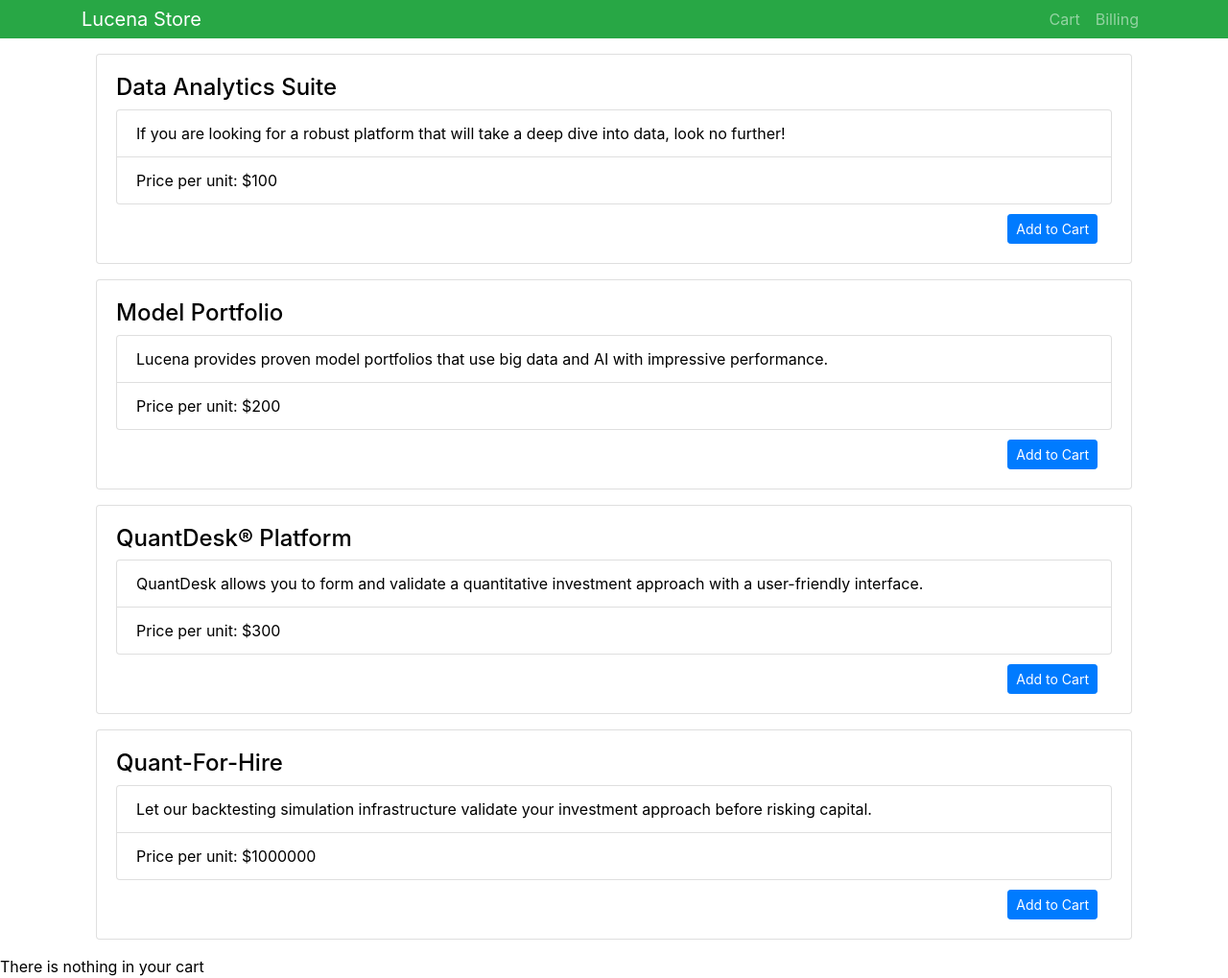
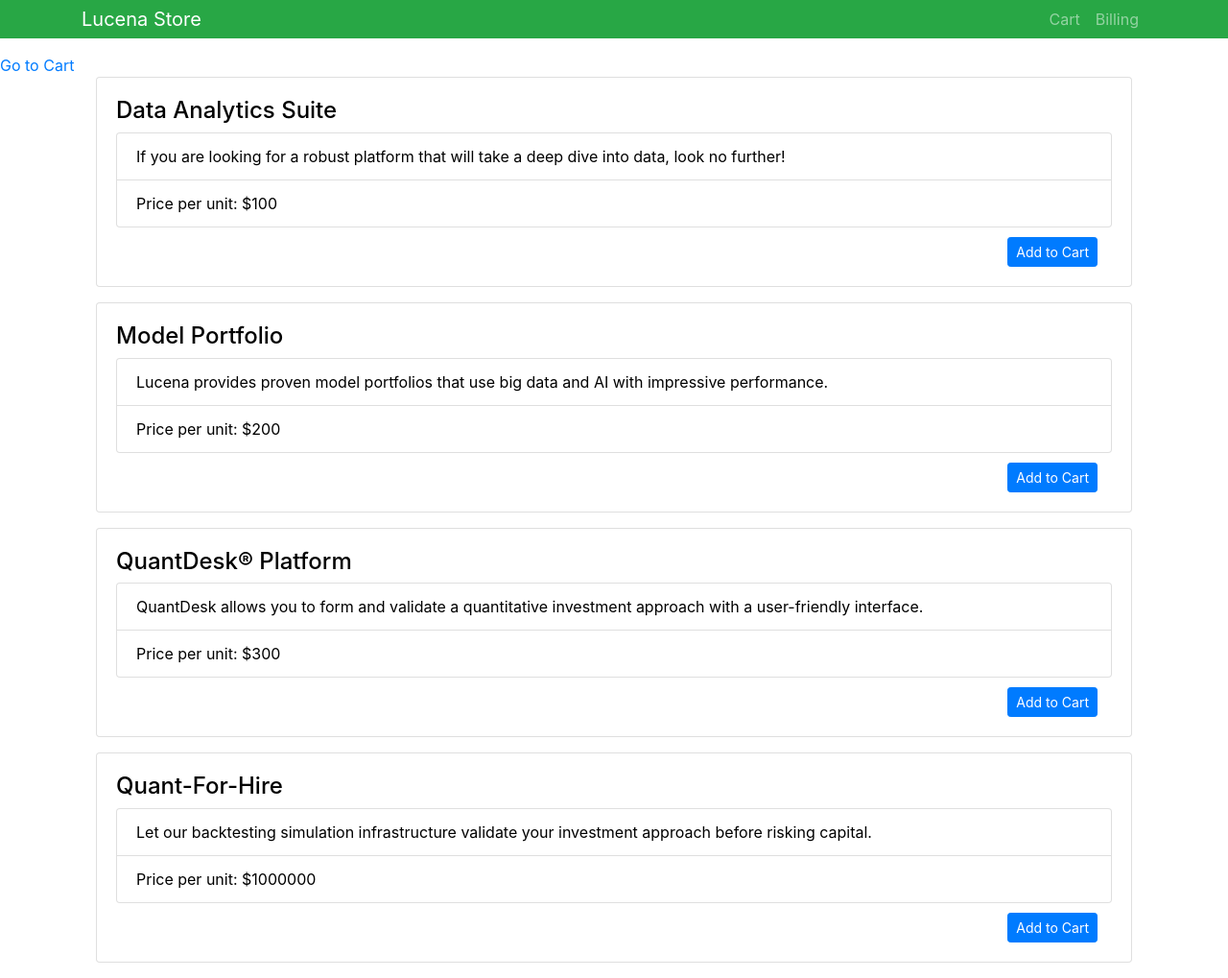
Before and after one commit to vertigojones/lucena-store-app, a React (Create React App) app: page / in a window 1280 px wide. Shown: the whole page at 96% size. Built offline with nearby package versions, Linux system fonts and the light colour scheme.

Commit message:
added README

```diff
--- a/package.json
+++ b/package.json
@@ -3,6 +3,7 @@
   "version": "0.1.0",
   "private": true,
   "dependencies": {
+    "axios": "^0.18.0",
     "bootstrap": "^4.3.0",
     "react": "^16.8.1",
     "react-dom": "^16.8.1",
--- a/src/App.js
+++ b/src/App.js
@@ -5,7 +5,7 @@
 
 import NavBar from "./static-components/NavBar";
 
-import Marketplace from "./pages/marketplace-page/Marketplace";
+import Home from "./pages/marketplace-page/Home";
 import Cart from "./pages/cart-page/Cart";
 import Billing from "./pages/billing-page/Billing";
 
@@ -17,7 +17,7 @@
         <Router>
           <div>
             <Switch>
-              <Route exact path={"/"} component={Marketplace} />
+              <Route exact path={"/"} component={Home} />
               <Route exact path={"/cart"} component={Cart} />
               <Route exact path={"/billing"} component={Billing} />
             </Switch>
--- a/src/pages/cart-page/Cart.js
+++ b/src/pages/cart-page/Cart.js
@@ -8,9 +8,13 @@
   };
 
   componentDidMount() {
-    console.log(this.props);
+    this.getAllCartItems();
     this.calculateCartTotal();
   }
+
+  getAllCartItems = () => {
+    console.log(this.props.cartItems);
+  };
 
   calculateCartTotal = () => {
     if (this.state.cartItems.length > 0) {
--- /dev/null
+++ b/src/pages/marketplace-page/Home.js
@@ -0,0 +1,66 @@
+import React, { Component } from "react";
+import Marketplace from "./Marketplace";
+
+export class Home extends Component {
+  state = {
+    marketplaceItems: [
+      {
+        id: 1,
+        name: "Data Analytics Suite",
+        description:
+          "If you are looking for a robust platform that will take a deep dive into data, look no further!",
+        price: 100,
+        quantity: 1
+      },
+
+      {
+        id: 2,
+        name: "Model Portfolio",
+        description:
+          "Lucena provides proven model portfolios that use big data and AI with impressive performance.",
+        price: 200,
+        quantity: 1
+      },
+
+      {
+        id: 3,
+        name: "QuantDesk® Platform",
+        description:
+          "QuantDesk allows you to form and validate a quantitative investment approach with a user-friendly interface.",
+        price: 300,
+        quantity: 1
+      },
+
+      {
+        id: 4,
+        name: "Quant-For-Hire",
+        description:
+          "Let our backtesting simulation infrastructure validate your investment approach before risking capital.",
+        price: 1000000,
+        quantity: 1
+      }
+    ],
+
+    cartItems: []
+  };
+
+  addItem = id => {
+    const { marketplaceItems } = this.state;
+    // clone the state array of items in cart
+    const cartItems = [...this.state.cartItems];
+    // push the selected marketplace items to the new array with associated id and update state array
+    cartItems.push(marketplaceItems[id]);
+    this.setState({ cartItems });
+  };
+
+  render() {
+    return (
+      <Marketplace
+        marketplaceItems={this.state.marketplaceItems}
+        addToCartHandler={this.addItem}
+      />
+    );
+  }
+}
+
+export default Home;
--- a/src/pages/marketplace-page/Marketplace.js
+++ b/src/pages/marketplace-page/Marketplace.js
@@ -1,81 +1,26 @@
 import React, { Component } from "react";
+import { Link } from "react-router-dom";
+
 import MarketplaceItem from "./MarketplaceItem";
-import Cart from "../cart-page/Cart";
 
 export default class Marketplace extends Component {
-  state = {
-    marketplaceItems: [
-      {
-        id: 1,
-        name: "Data Analytics Suite",
-        description:
-          "If you are looking for a robust platform that will take a deep dive into data, look no further!",
-        price: 100,
-        quantity: 1
-      },
-
-      {
-        id: 2,
-        name: "Model Portfolio",
-        description:
-          "Lucena provides proven model portfolios that use big data and AI with impressive performance.",
-        price: 200,
-        quantity: 1
-      },
-
-      {
-        id: 3,
-        name: "QuantDesk® Platform",
-        description:
-          "QuantDesk allows you to form and validate a quantitative investment approach with a user-friendly interface.",
-        price: 300,
-        quantity: 1
-      },
-
-      {
-        id: 4,
-        name: "Quant-For-Hire",
-        description:
-          "Let our backtesting simulation infrastructure validate your investment approach before risking capital.",
-        price: 1000000,
-        quantity: 1
-      }
-    ],
-
-    cartItems: []
-  };
-
-  componentDidMount() {
-    this.getCartItems();
-  }
-
-  getCartItems = () => {};
-
-  addItem = id => {
-    const { marketplaceItems } = this.state;
-    // clone the state array of items in cart
-    const cartItems = [...this.state.cartItems];
-    // push the selected marketplace items to the new array with associated id and update state array
-    cartItems.push(marketplaceItems[id]);
-    this.setState({ cartItems });
+  addToCart = id => {
+    this.props.addToCartHandler();
   };
 
   render() {
-    const { cartItems } = this.state;
-    const { marketplaceItems } = this.state;
-
     return (
       <div>
+        <Link to="/cart">Go to Cart</Link>
         <div className="container">
-          {marketplaceItems.map(marketplaceItem => (
+          {this.props.marketplaceItems.map(marketplaceItem => (
             <MarketplaceItem
               key={marketplaceItem.id}
               marketplaceItem={marketplaceItem}
-              addToCartHandler={this.addItem.bind(this, marketplaceItem.id)}
+              addToCart={this.addToCart.bind(this, marketplaceItem.id)}
             />
           ))}
         </div>
-        <Cart cartItems={cartItems} />
       </div>
     );
   }
```
Also changed, not shown: 2 other files (tests, documents, lock files or other folders).
